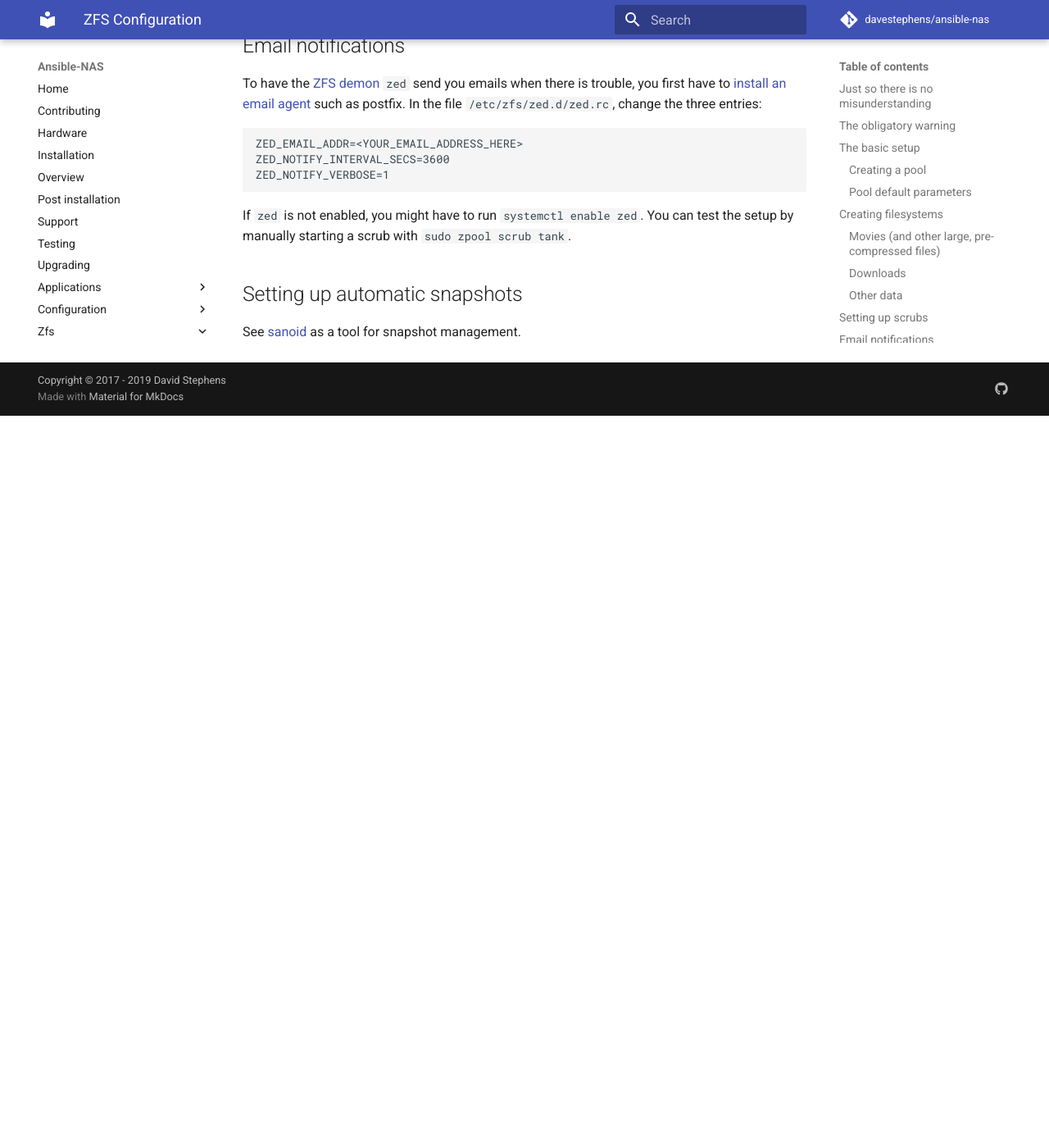
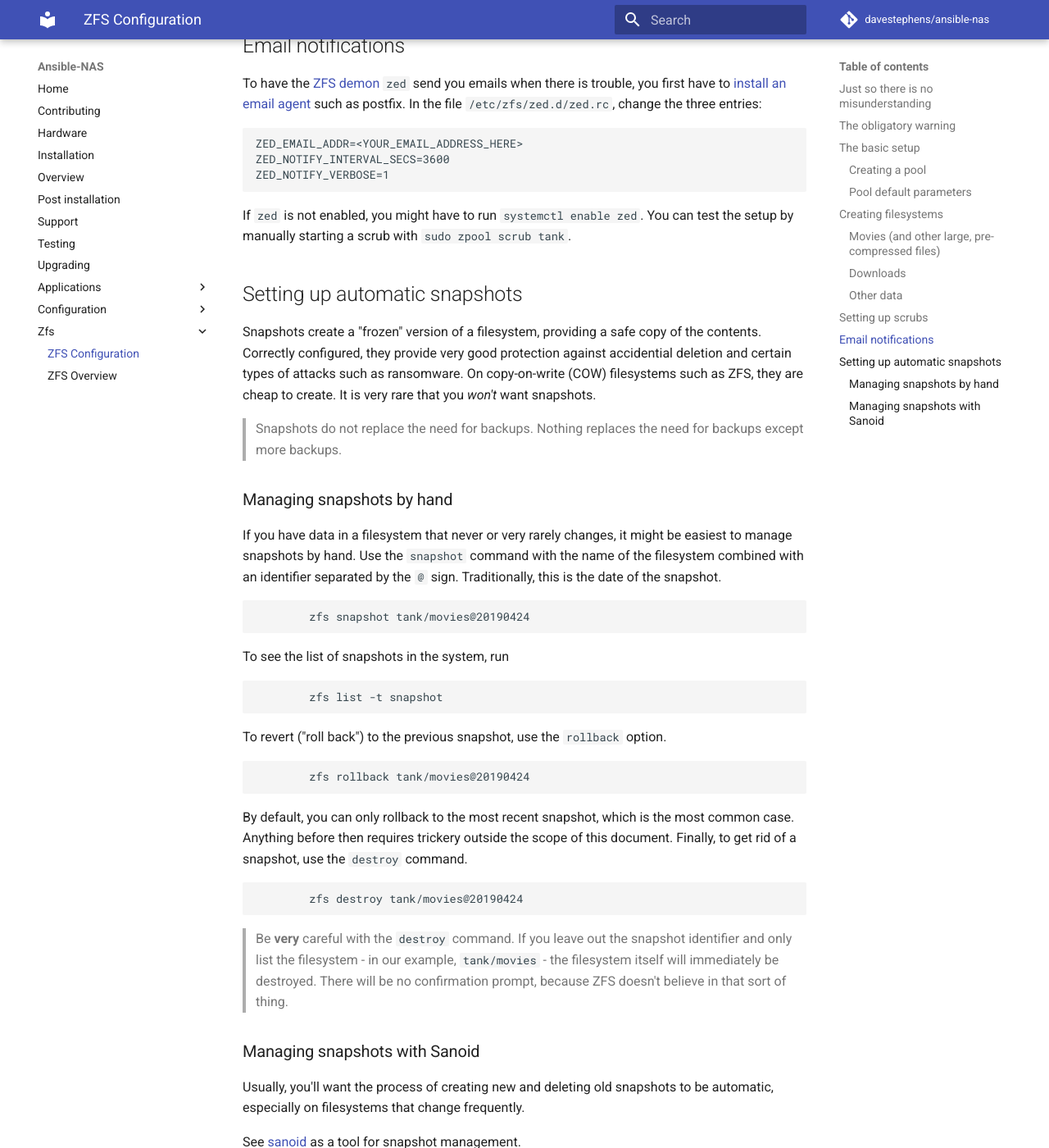
Before and after one commit to davestephens/ansible-nas, an MkDocs documentation site: the page built from docs/zfs/zfs_configuration.md, in a window 1280 px wide and 1400 px high, scrolled down 4013 px. Shown: the whole window at 82% size. Built offline with MkDocs 1.6.1 and Material for MkDocs 9.7.7, drawn with Linux system fonts in a browser that asks for light colours; comment, search, counter and statistics services are not loaded; before the commit the page ends 4520 px from its top, so only the background shows below that.

Commit message:
Added instructions for creating snapshots by hand

````diff
--- a/docs/zfs/zfs_configuration.md
+++ b/docs/zfs/zfs_configuration.md
@@ -224,7 +224,60 @@ ZED_NOTIFY_VERBOSE=1
 If `zed` is not enabled, you might have to run `systemctl enable zed`. You can
 test the setup by manually starting a scrub with `sudo zpool scrub tank`.
 
+
 ## Setting up automatic snapshots
+
+Snapshots create a "frozen" version of a filesystem, providing a safe copy of
+the contents. Correctly configured, they provide very good protection against
+accidential deletion and certain types of attacks such as ransomware. On
+copy-on-write (COW) filesystems such as ZFS, they are cheap to create. It is
+very rare that you _won't_ want snapshots.
+
+> Snapshots do not replace the need for backups. Nothing replaces the need for
+> backups except more backups.
+
+
+### Managing snapshots by hand
+
+If you have data in a filesystem that never or very rarely changes, it might be
+easiest to manage snapshots by hand. Use the `snapshot` command with the
+name of the filesystem combined with an identifier separated by the `@` sign.
+Traditionally, this is the date of the snapshot.
+
+```
+        zfs snapshot tank/movies@20190424
+```
+
+To see the list of snapshots in the system, run
+
+```
+        zfs list -t snapshot
+```
+
+To revert ("roll back") to the previous snapshot, use the `rollback` option.
+
+```
+        zfs rollback tank/movies@20190424
+```
+
+By default, you can only rollback to the most recent snapshot, which is the most
+common case. Anything before then requires trickery outside the scope of this
+document. Finally, to get rid of a snapshot, use the `destroy` command.
+
+```
+        zfs destroy tank/movies@20190424
+```
+
+> Be **very** careful with the `destroy` command. If you leave out the snapshot
+> identifier and only list the filesystem - in our example, `tank/movies` - the
+> filesystem itself will immediately be destroyed. There will be no confirmation
+> prompt, because ZFS doesn't believe in that sort of thing.
+
+
+### Managing snapshots with Sanoid
+
+Usually, you'll want the process of creating new and deleting old snapshots to
+be automatic, especially on filesystems that change frequently.
 
 See [sanoid](https://github.com/jimsalterjrs/sanoid/) as a tool for snapshot
 management.
````
